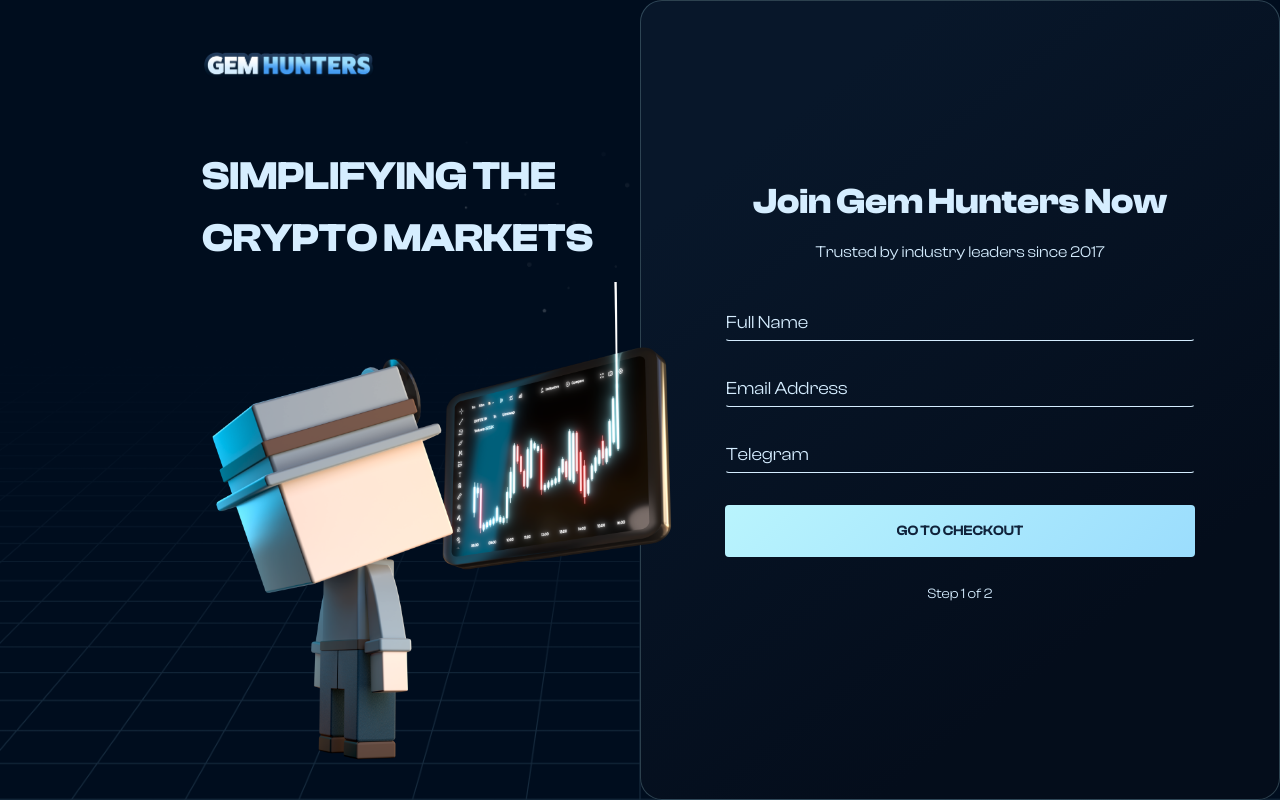
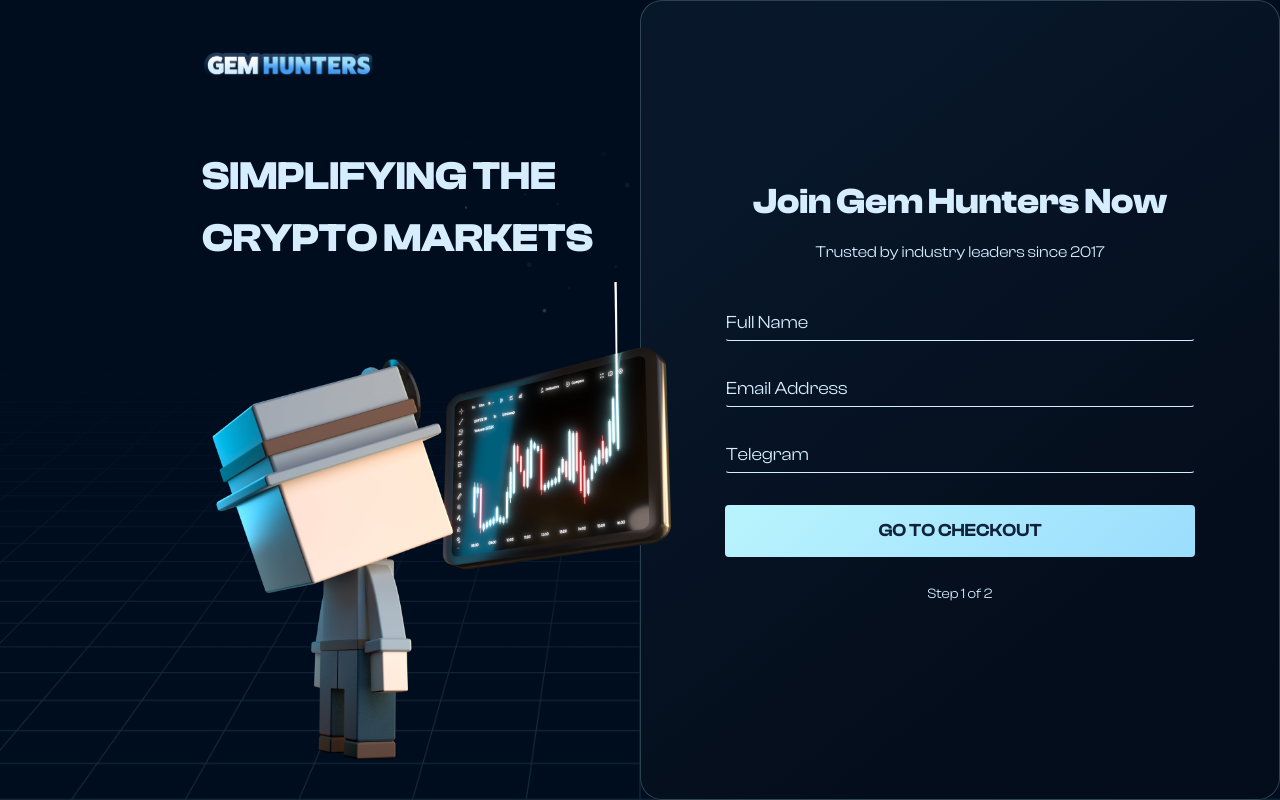
Before and after one commit to therustam/gem-hunters, a Next.js app: page /signup in a window 1280 px wide. Built offline with nearby package versions, Linux system fonts and the light colour scheme.

Commit message:
button fixes

```diff
--- a/app/signup/InputText.module.css
+++ b/app/signup/InputText.module.css
@@ -27,9 +27,9 @@
 
 .myButton {
   min-width: 173px;
-  color: #10233b;
+  color: #10233b !important;
   text-transform: uppercase;
-  background-image: linear-gradient(135deg, #b9f4fd, #9bddfd);
+  background-image: linear-gradient(135deg, #b9f4fd, #9bddfd) !important;
   border-width: 0;
   justify-content: center;
   padding-top: 0.3rem;
@@ -37,11 +37,3 @@
   line-height: 1.2;
   transition: box-shadow .25s cubic-bezier(.165, .84, .44, 1);
 }
-
-.myButton:hover{
-  backdrop-filter: blur(2px);
-  cursor: pointer;
-  /* background-image: linear-gradient(147deg, rgba(185, 244, 253, .15), rgba(155, 221, 253, .15)) !important; */
-  background-image: none !important;
-
-}
--- a/app/signup/page.jsx
+++ b/app/signup/page.jsx
@@ -263,10 +263,11 @@
                     fw={""}
                     ta={"center"}
                     variant="transparent"
+                    fz={18}
 
                   >
                     {loading ? (
-                      <Loader color="#b9f4fd" type="dots" />
+                      <Loader color="#000" type="dots" />
                     ) : (
                       <>
                        Go To Checkout
```
